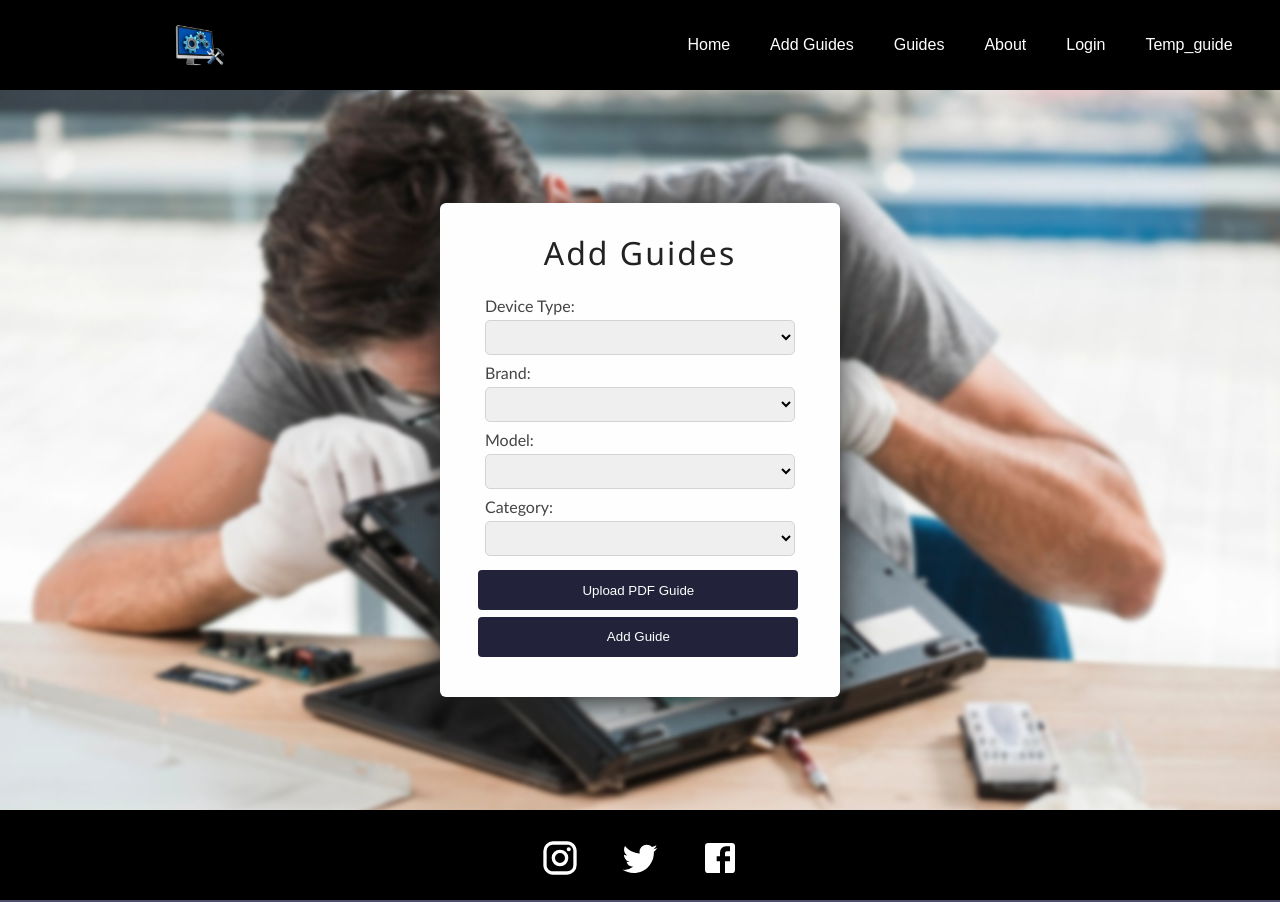
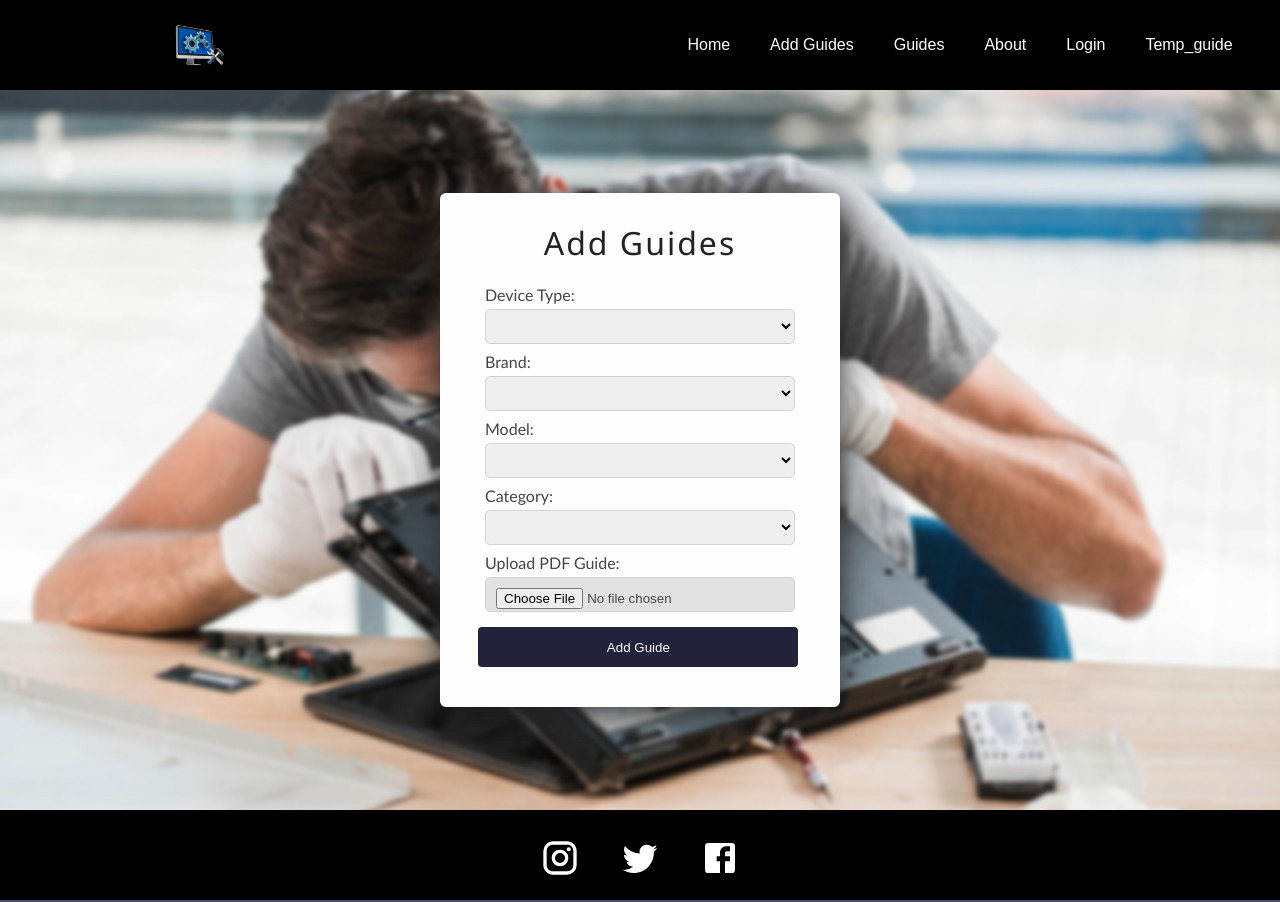
Before and after one commit to Filipe18/ihc_project, a React (Create React App) app: page /add_guides in a window 1280 px wide. Built offline with nearby package versions, Linux system fonts and the light colour scheme.

Commit message:
upload files added

```diff
--- a/src/pages/Add_guides.js
+++ b/src/pages/Add_guides.js
@@ -1,8 +1,12 @@
 import BannerImage from '../assets/background.jpeg'
 import '../styles/Home.css'
 import '../styles/Add_guides.css'
-import React from "react";
+import React,{handleSubmission,setSelectedFile,setIsSelected,selectedFile,isSelected} from "react";
 
+const changeHandler = (event) => {
+  setSelectedFile(event.target.files[0]);
+  setIsSelected(true);
+};
 
 const lookup = {
   "Samsung": [
@@ -83,9 +87,11 @@ class Add_guides extends React.Component {
                 <option>Other</option>
               </select>
             </label>
+            <label>Upload PDF Guide:
+                <input type="file" name="file" onChange={changeHandler}></input>
+		        </label>
 
-      <button required>Upload PDF Guide</button>
-            <button>Add Guide</button>
+				    <button onClick={handleSubmission}>Add Guide</button>
         </form>
       </div>
     );
--- a/src/pages/Filter_device.js
+++ b/src/pages/Filter_device.js
@@ -50,7 +50,7 @@ class Filter_device extends React.Component {
                 name = "model"
                 required>
                 <option key="default"></option>
-                {options.map(o => <option key={o.id} value={o.id}>{o.text}</option>)}
+                {options.map(o => <option key={o.id} value={o.id} onClick={o.href}>{o.text}</option>)}
               </select>
             </label>
             {options.map(i => <Link to={i.href}>
```
